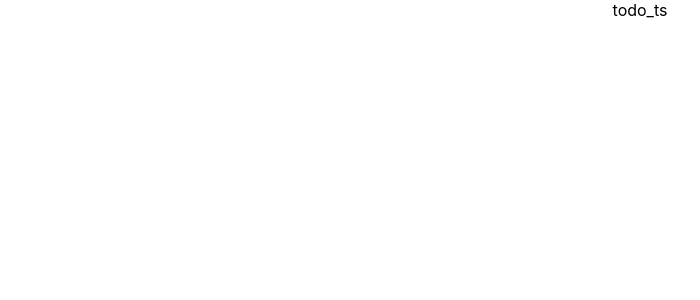
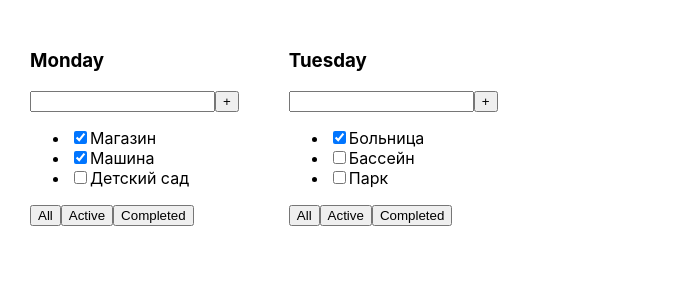
Before and after one commit to IvanovKS/TODO_TS, a React (Create React App) app: page / in a window 1280 px wide. Shown: the top 300 px of the page, without its empty margins (0-700 px from the left). Built offline with nearby package versions, Linux system fonts and the light colour scheme.

Commit message:
feat: add Todo component

```diff
--- a/src/App.css
+++ b/src/App.css
@@ -1,38 +1,8 @@
 .App {
-  text-align: center;
+  display: flex;
+  padding: 30px;
 }
 
-.App-logo {
-  height: 40vmin;
-  pointer-events: none;
+.App > div{
+  margin-right: 50px;
 }
-
-@media (prefers-reduced-motion: no-preference) {
-  .App-logo {
-    animation: App-logo-spin infinite 20s linear;
-  }
-}
-
-.App-header {
-  background-color: #282c34;
-  min-height: 100vh;
-  display: flex;
-  flex-direction: column;
-  align-items: center;
-  justify-content: center;
-  font-size: calc(10px + 2vmin);
-  color: white;
-}
-
-.App-link {
-  color: #61dafb;
-}
-
-@keyframes App-logo-spin {
-  from {
-    transform: rotate(0deg);
-  }
-  to {
-    transform: rotate(360deg);
-  }
-}
--- a/src/App.tsx
+++ b/src/App.tsx
@@ -1,11 +1,24 @@
 import React from 'react';
 import logo from './logo.svg';
 import './App.css';
+import { Todo } from './Todo';
 
 function App() {
+  let tasks1 = [
+    {id: 1, title: 'Магазин', isDone: true},
+    {id: 2, title: 'Машина', isDone: true},
+    {id: 3, title: 'Детский сад', isDone: false},
+  ];
+  let tasks2 = [
+    {id: 1, title: 'Больница', isDone: true},
+    {id: 2, title: 'Бассейн', isDone: false},
+    {id: 3, title: 'Парк', isDone: false},
+  ];
   return (
     <div className="App">
-      todo_ts
+      <Todo title = "Monday" tasks = {tasks1}/>
+      <Todo title = "Tuesday" tasks = {tasks2}/>
+      {/* <Todo title = "Wednesday"/> */}
     </div>
   );
 }
--- /dev/null
+++ b/src/Todo.tsx
@@ -0,0 +1,41 @@
+import { title } from 'process';
+import React from 'react';
+
+type TaskType = {
+  id: number,
+  isDone: boolean,
+  title: string,
+}
+
+type PropsType = {
+  title: string,
+  tasks: Array<TaskType>,
+}
+
+export function Todo(props: PropsType) {
+  return (
+    <div>
+      <h3>{props.title}</h3>
+      <div>
+        <input type="text" />
+        <button>+</button>
+      </div>
+      <ul>
+        <li>
+          <input type="checkbox" checked={props.tasks[0].isDone} /><span>{props.tasks[0].title}</span>
+        </li>
+        <li>
+          <input type="checkbox" checked={props.tasks[1].isDone} /><span>{props.tasks[1].title}</span>
+        </li>
+        <li>
+          <input type="checkbox" checked={props.tasks[2].isDone} /><span>{props.tasks[2].title}</span>
+        </li>
+      </ul>
+      <div>
+        <button>All</button>
+        <button>Active</button>
+        <button>Completed</button>
+      </div>
+    </div>
+  );
+}
```
